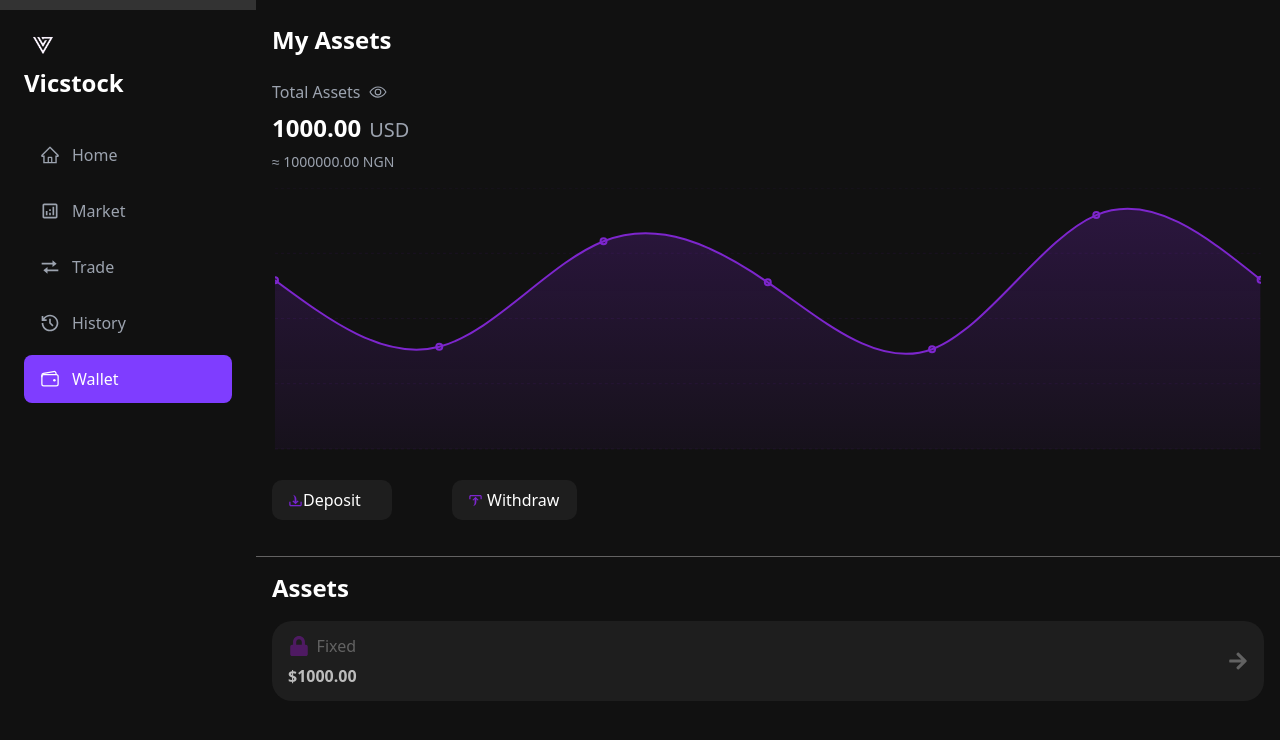
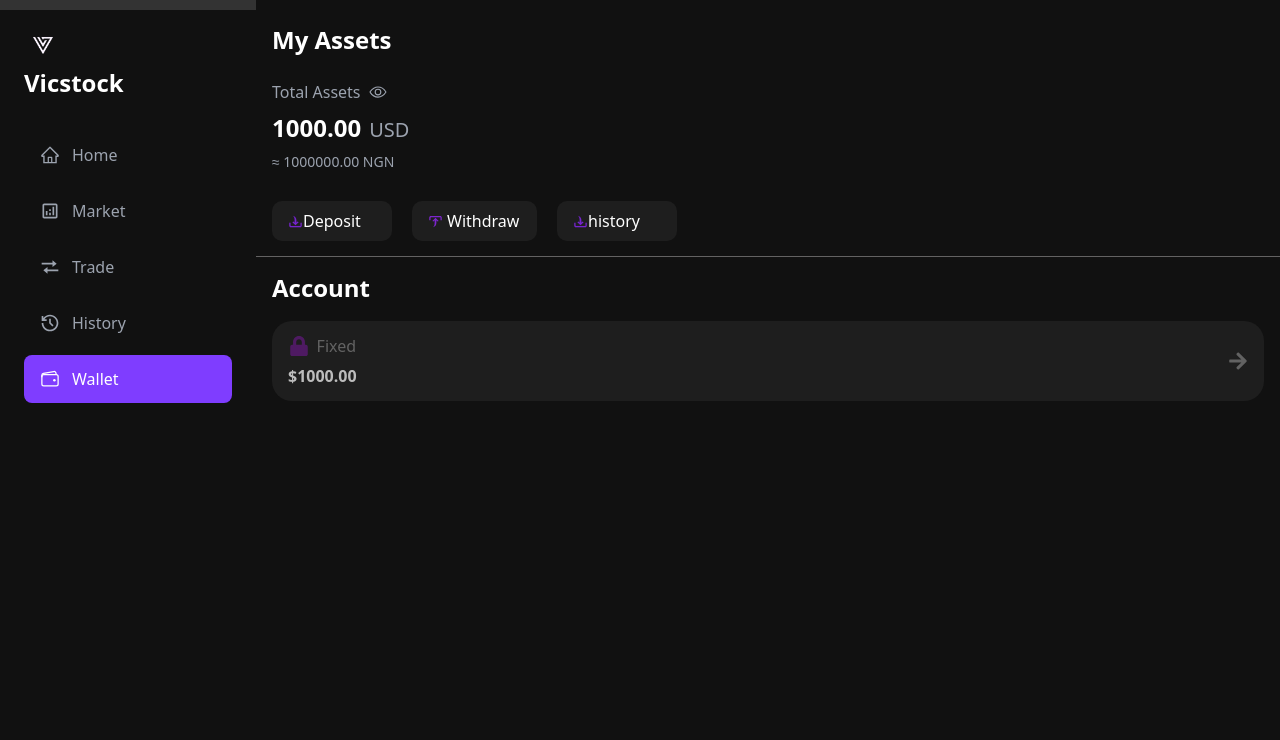
Before and after one commit to Torettosaviour17/Vivstock-responseness, a React (Vite) app: page /wallet in a window 1280 px wide. Shown: the top 740 px of the page. Built offline with nearby package versions, Linux system fonts and the light colour scheme.

Commit message:
working on fixed wallet again

```diff
--- a/src/components/wallet/AssetChart.jsx
+++ b/src/components/wallet/AssetChart.jsx
@@ -31,7 +31,7 @@ const CustomTooltip = ({ active, payload }) => {
 function AssetChart() {
   return (
     <div className="bg-transparent w-130% rounded-lg p-6 m-6 relative top-[-40px] ">
-      <div className="w-full h-[300px] relative">
+      {/* <div className="w-full h-[300px] relative">
         <div className="absolute inset-0 z-0">
           <div className="w-full h-full  opacity-10 blur-2xl transform translate-y-4"></div>
         </div>
@@ -70,7 +70,7 @@ function AssetChart() {
             />
           </AreaChart>
         </ResponsiveContainer>
-      </div>
+      </div> */}
     </div>
   );
 }
--- a/src/pages/Wallet.jsx
+++ b/src/pages/Wallet.jsx
@@ -34,7 +34,7 @@ function Wallet() {
       <AssetChart />
       {/* <TimeframeSelector /> */}
       {/* <LastUpdate timestamp={new Date().toISOString()} /> */}
-      <div className="flex justify-center md:justify-start gap-[60px] relative bottom-24  items-center ">
+      <div className="flex justify-start md:justify-start gap-[20px] relative bottom-[75px]  items-center ">
         <button className="bg-[#1E1E1E] w-[120px] text-white py-2 px-4 rounded-[10px] font-medium flex ">
           <svg
             className="relative top-[5px]"
@@ -89,10 +89,35 @@ function Wallet() {
         {/* <button className="bg-[#1E1E1E] w-[110px] text-white py-2 px-4 rounded-full font-medium">
           Transfer
         </button> */}
+        <button className="bg-[#1E1E1E] w-[120px] text-white py-2 px-4 rounded-[10px] font-medium flex ">
+          <svg
+            className="relative top-[5px]"
+            xmlns="http://www.w3.org/2000/svg"
+            fill="#7626cd"
+            width="15px"
+            height="15px"
+            viewBox="0 0 24.00 24.00"
+            transform="matrix(-1, 0, 0, 1, 0, 0)rotate(0)"
+            stroke="#7626cd"
+            stroke-width="0.12000000000000002"
+          >
+            <g id="SVGRepo_bgCarrier" stroke-width="0"></g>
+            <g
+              id="SVGRepo_tracerCarrier"
+              stroke-linecap="round"
+              stroke-linejoin="round"
+            ></g>
+            <g id="SVGRepo_iconCarrier">
+              <path d="M19.6 21H4.4C3.1 21 2 19.9 2 18.6V14h2v4.2c0 .6.4.8 1 .8h14c.6 0 1-.4 1-1v-4h2v4.6c0 1.3-1.1 2.4-2.4 2.4z"></path>
+              <path d="M15.3 12.1L13.4 14v-4c0-2 0-4.9 2.4-7-3.4.6-5.1 3.2-5.2 7v4l-1.9-1.9L7 13l5 5 5-5-1.7-.9z"></path>
+            </g>
+          </svg>
+          history
+        </button>
       </div>
       <div className="border-b-[1px] border-[#636262] w-screen relative -left-4 top-[-60px]"></div>
       <div className="flex justify-between items-center relative top-[-45px] mb-6">
-        <h1 className="text-2xl font-bold text-white">Assets</h1>
+        <h1 className="text-2xl font-bold text-white">Account</h1>
         {/* <IoEyeOutline size={24} className="text-gray-400" /> */}
       </div>
       <div
```
